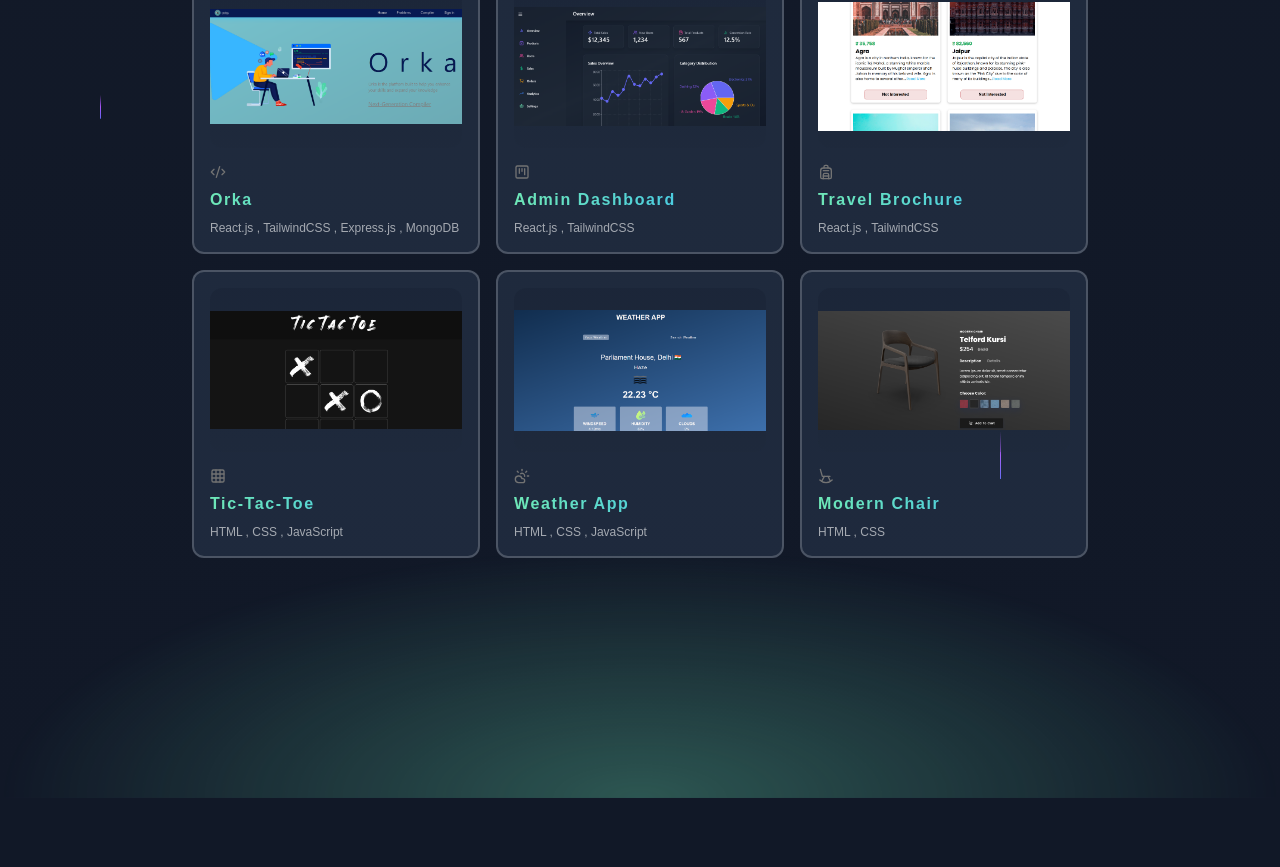
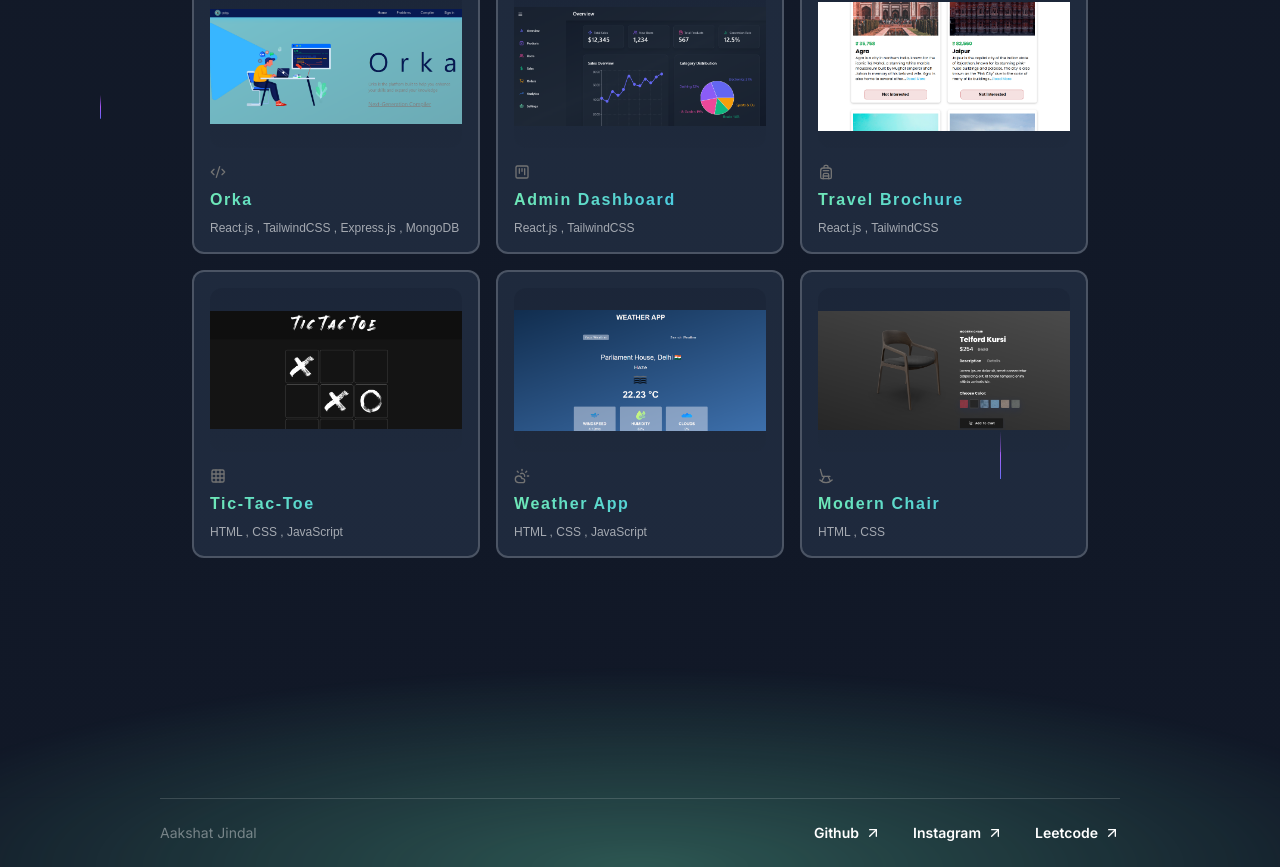
Before and after one commit to akshatJ15/porfolio, a Next.js app: page /all-projects in a window 1280 px wide. Shown: the part 1449-2316 px from the top of the page. Before the commit the page ends 2247 px from the top, so only its background shows below. Built offline with nearby package versions, Linux system fonts and the light colour scheme; a web font is replaced by a local one.

Commit message:
Add Footer component and update Header styles for improved layout

```diff
--- a/src/app/all-projects/page.tsx
+++ b/src/app/all-projects/page.tsx
@@ -35,6 +35,7 @@ import travelImg from "../../assets/project-images/travel.png";
 import tictactoeImg from "../../assets/project-images/tictactoe.png";
 import weatherImg from "../../assets/project-images/weather2.png";
 import chairImg from "../../assets/project-images/chair.png"
+import {Footer} from "../../sections/Footer";
 
 export default function Page() {
   return (
@@ -87,13 +88,14 @@ export default function Page() {
               />
             ))}
           </BentoGrid>
-          <div
+          {/* <div
             className="absolute h-[500px] w-full bottom-0 left-1/2 -translate-x-1/2 bg-emerald-300/30
       [mask-image:radial-gradient(50%_50%_at_bottom_center,black,transparent)]"
-          ></div>
+          ></div> */}
         </div>
       </BackgroundBeamsWithCollision>
       <BackgroundBeams />
+      <Footer />
     </div>
   );
 }
--- a/src/sections/Footer.tsx
+++ b/src/sections/Footer.tsx
@@ -3,7 +3,7 @@ import ArrowUpRightIcon from "../assets/icons/arrow-up-right.svg";
 
 export const Footer = () => {
   return (
-    <footer className="relative -z-10 overflow-x-clip">
+    <footer className="relative z-10 overflow-x-clip">
       <div
         className="absolute h-[400px] w-[1600px] bottom-0 left-1/2 -translate-x-1/2 bg-emerald-300/30
       [mask-image:radial-gradient(50%_50%_at_bottom_center,black,transparent)] -z-10"
@@ -12,10 +12,18 @@ export const Footer = () => {
         <div className="border-t border-white/15 py-6 text-sm flex flex-col items-center gap-8 md:flex-row md:justify-between">
           <div className="text-white/40">Aakshat Jindal</div>
 
-          <nav className="flex flex-col md:flex-row items-center gap-8 z-10">
+          <nav className="flex flex-col md:flex-row items-center gap-8 z-50">
             <a href="https://github.com/akshatJ15" className="inline-flex items-center gap-1.5 cursor-pointer" target="_blank">
               <span className="font-semibold">Github</span>
-              <ArrowUpRightIcon className="size-4 " />
+              <ArrowUpRightIcon className="size-4" />
+            </a>
+            <a href="https://www.instagram.com/aakshat.jindal_15/" className="inline-flex items-center gap-1.5 cursor-pointer" target="_blank">
+              <span className="font-semibold">Instagram</span>
+              <ArrowUpRightIcon className="size-4" />
+            </a>
+            <a href="https://leetcode.com/u/BugSlayer69/" className="inline-flex items-center gap-1.5 cursor-pointer" target="_blank">
+              <span className="font-semibold">Leetcode</span>
+              <ArrowUpRightIcon className="size-4" />
             </a>
           </nav>
         </div>
--- a/src/sections/Header.tsx
+++ b/src/sections/Header.tsx
@@ -9,8 +9,8 @@ export const Header = () => {
   };
 
   return (
-    <div className="flex justify-center items-center fixed top-3 w-full z-10">
-      <nav className="flex gap-1 p-0.5 border border-white/15 rounded-full bg-white/10 backdrop:blur">
+    <div className="flex  justify-center items-center fixed top-3 w-full z-10">
+      <nav className="flex items-center gap-1 p-0.5 border border-white/15 rounded-full bg-white/10 backdrop:blur">
         <a
           href="#home"
           onClick={(e) => {
```
